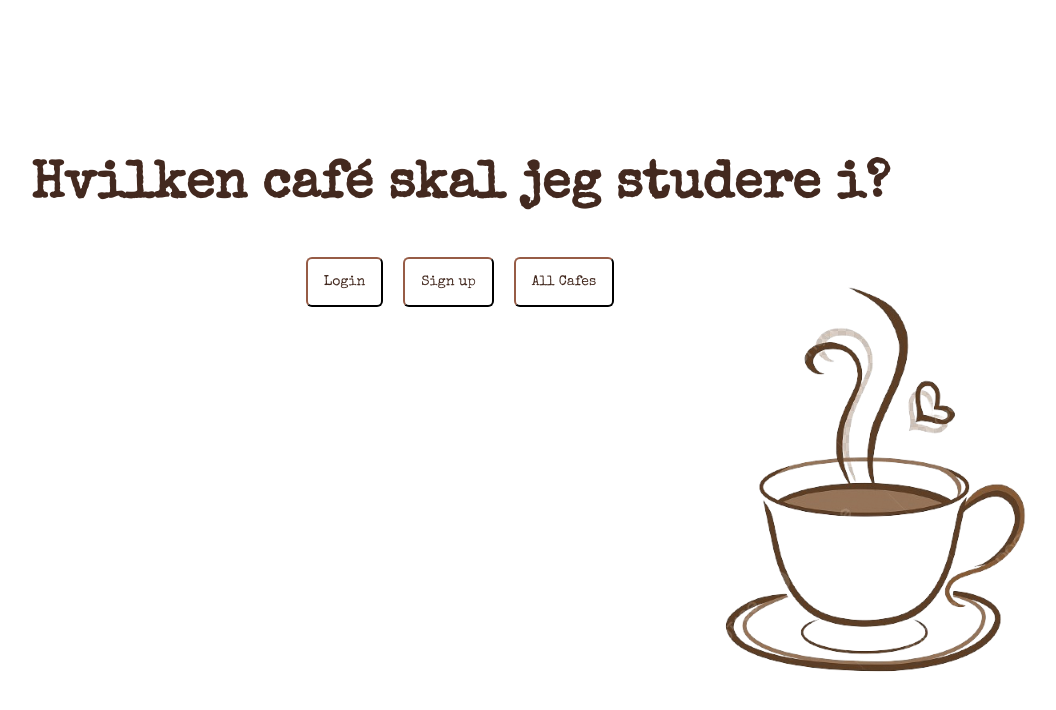
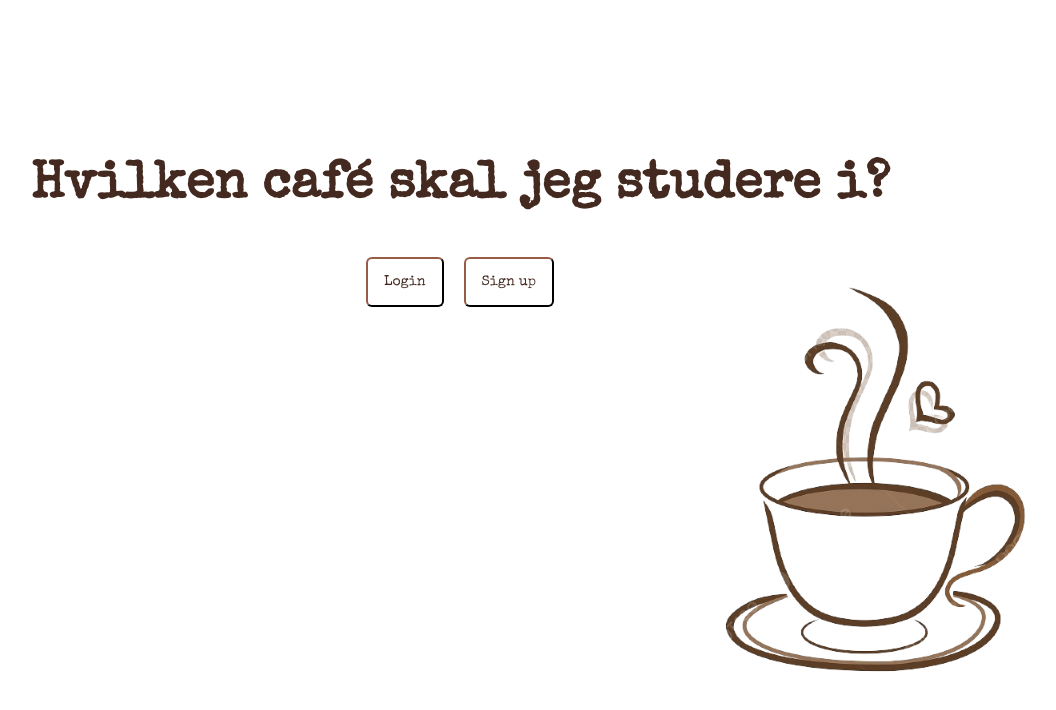
Before and after one commit to ViktorBach/Portfolio6BackendAPI, a website: page index.html in a window 1280 px wide. Shown: the whole page, without its empty margins (180-1236 px from the left). Drawn offline with nearby package versions, Linux system fonts and the light colour scheme; a web font is replaced by a local one.

Commit message:
no button D:

```diff
--- a/index.html
+++ b/index.html
@@ -11,9 +11,6 @@
   <section class="buttons">
     <button class="log-in">Login</button>
     <button class="sign-up">Sign up</button>
-    <a href="cafelist.html">
-      <button id="cafe-list">All Cafes</button>
-    </a>
   </section>
   <section class="user-input">
     <div class="login">
--- a/style.css
+++ b/style.css
@@ -48,16 +48,6 @@ ul li {
     font-size: 14px;
 }
 
-#cafe-list {
-    margin: 10px;
-    padding: 16px;
-    border-radius: 6px;
-    background-color: white;
-    border-color: #43291f;
-    color: #43291f;
-    font-size: 14px;
-}
-
 .log-in:hover, .log-in:active {
     background-color: #43291f;
     color: white;
@@ -65,12 +55,6 @@ ul li {
 }
 
 .sign-up:hover, .sign-up:active {
-    background-color: #43291f;
-    color: white;
-    cursor: pointer;
-}
-
-#cafe-list:hover, #cafe-list:active {
     background-color: #43291f;
     color: white;
     cursor: pointer;
```
